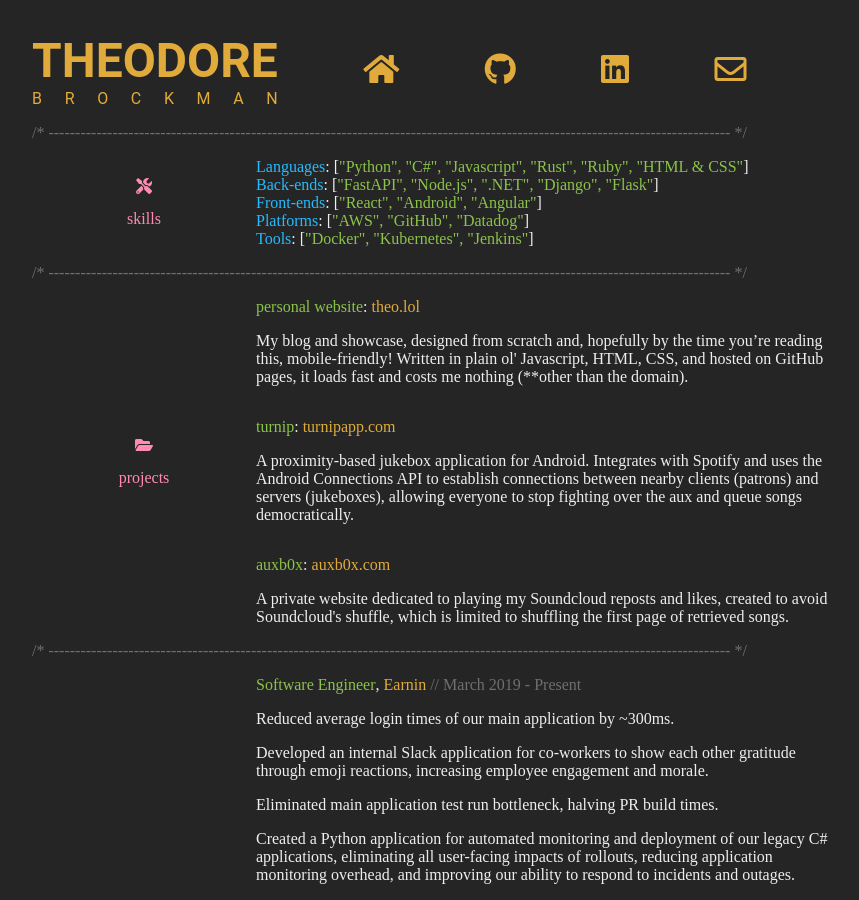
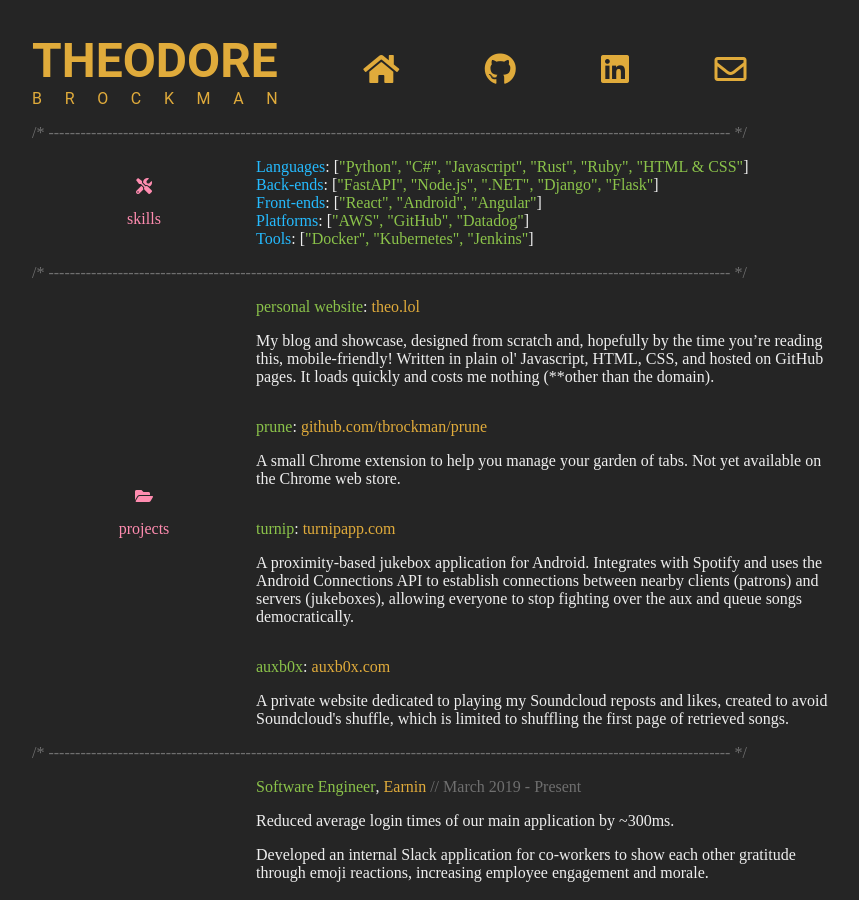
Before and after one commit to tbrockman/tbrockman.github.io, a Jekyll site: the page built from resume.html, in a window 1280 px wide and 900 px high. Shown: the whole window, without its empty margins (208-1067 px from the left). Built offline with Jekyll 4.4.1, drawn with Linux system fonts in a browser that asks for light colours; some web fonts are replaced.

Commit message:
Update resume with link to prune.

```diff
--- a/resume.html
+++ b/resume.html
@@ -66,19 +66,28 @@ layout: resume
                 <div>projects</div>
             </div>
             <div class="projects-section-container">
+                <div class="projects-header">
+                    <span class="green">personal website</span>
+                    <span class="white">:&nbsp</span>
+                    <span><a class="gold" href="https://theo.lol">theo.lol</a></span>
+                </div>
+                <div class="projects-body">
+                    <p>My blog and showcase, designed from scratch and, hopefully by the time
+                        you’re reading this, mobile-friendly! Written in plain ol' Javascript, HTML, CSS, and hosted on GitHub pages. It loads quickly and costs me nothing (**other than the domain).
+                        </p>
+                </div>
+                <div class="inner-section-separator"></div>
                 <div class="project">
                     <div class="projects-header">
-                        <span class="green">personal website</span>
+                        <span class="green">prune</span>
                         <span class="white">:&nbsp</span>
-                        <span><a class="gold" href="https://theo.lol">theo.lol</a></span>
+                        <span><a class="gold" href="https://github.com/tbrockman/prune">github.com/tbrockman/prune</a></span>
                     </div>
                     <div class="projects-body">
-                        <p>My blog and showcase, designed from scratch and, hopefully by the time
-                            you’re reading this, mobile-friendly! Written in plain ol' Javascript, HTML, CSS, and hosted on GitHub pages, it loads fast and costs me nothing (**other than the domain).
-                            </p>
+                        <p>A small Chrome extension to help you manage your garden of tabs. Not yet available on the Chrome web store.</p>
                     </div>
                 </div>
-                <div class="inner-section-separator comment-grey"></div>
+                <div class="inner-section-separator"></div>
                 <div class="project">
                     <div class="projects-header">
                         <span class="green">turnip</span>
@@ -91,7 +100,7 @@ layout: resume
                             between nearby clients (patrons) and servers (jukeboxes), allowing everyone to stop fighting over the aux and queue songs democratically. </p>
                     </div>
                 </div>
-                <div class="inner-section-separator comment-grey"></div>
+                <div class="inner-section-separator"></div>
                 <div class="project">
                     <div class="projects-header">
                         <span class="green">auxb0x</span>
```
Also changed, not shown: Gemfile.lock.
